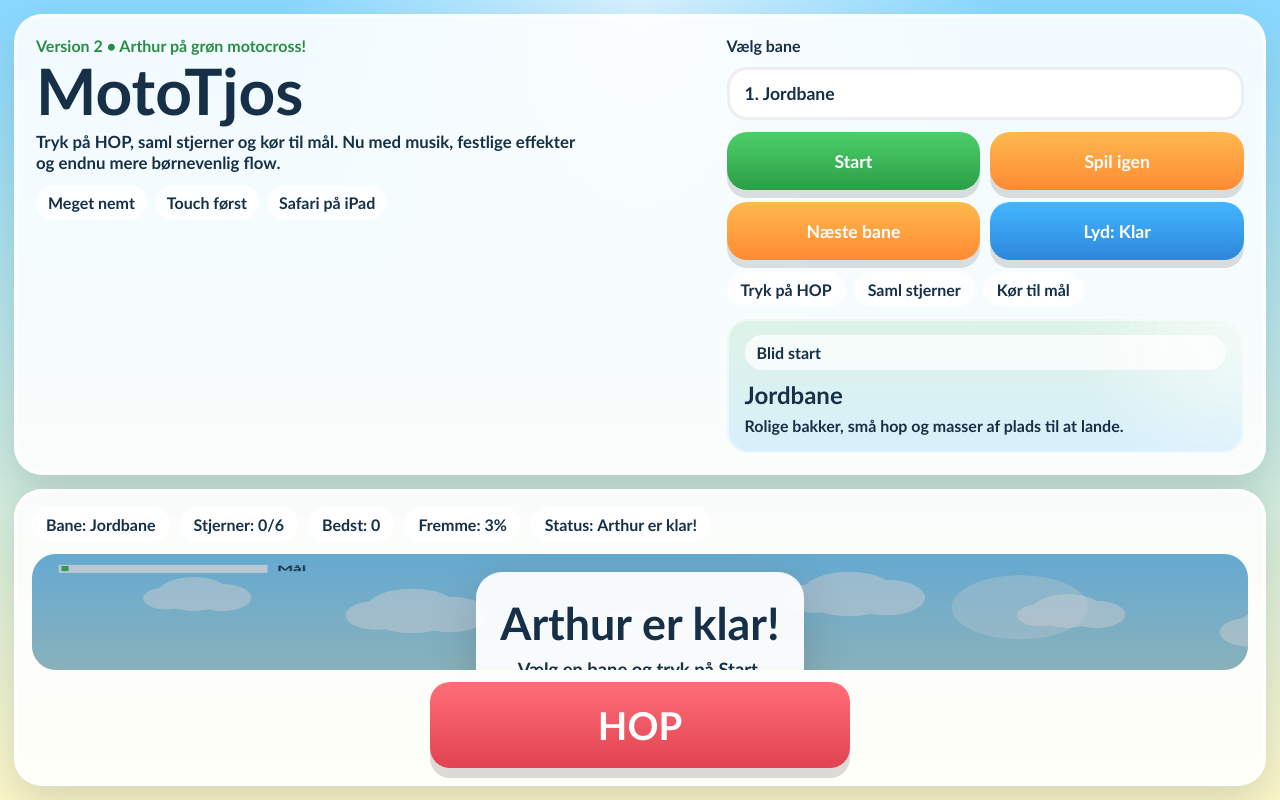
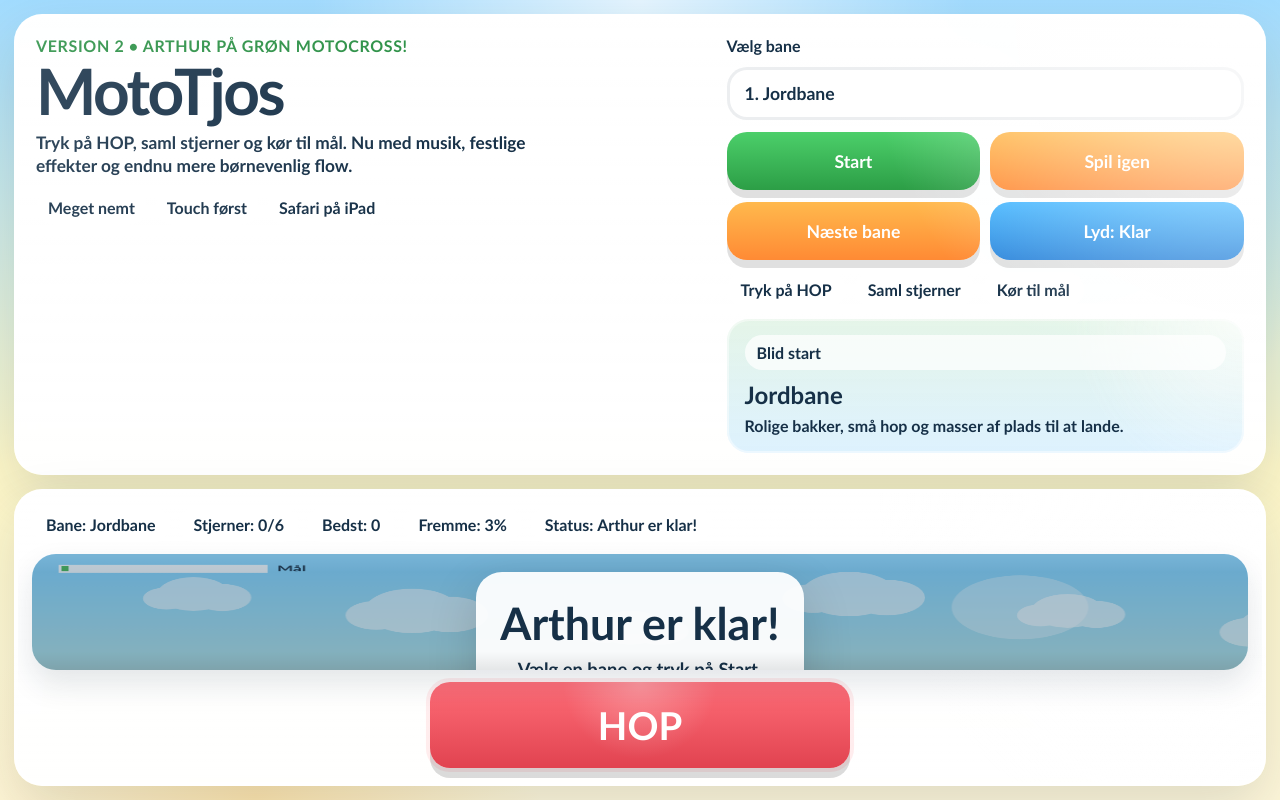
Before and after one commit to KongenAfAlabama/MotoTjos, a plain HTML site: page index.html in a window 1280 px wide. Drawn offline with Linux system fonts and the light colour scheme.

Commit message:
Polish audio and visual design

```diff
--- a/script.js
+++ b/script.js
@@ -172,6 +172,8 @@
   constructor() {
     this.enabled = true;
     this.musicLoaded = false;
+    this.pendingAutoplay = false;
+    this.hasInteracted = false;
     this.musicPath = "assets/mototjos-song.mp3";
     this.music = null;
     this.setupMusic();
@@ -182,27 +184,48 @@
     audio.loop = true;
     audio.preload = "auto";
     audio.volume = 0.4;
+    audio.playsInline = true;
+    audio.setAttribute("playsinline", "");
+    audio.setAttribute("webkit-playsinline", "");
 
-    audio.addEventListener("canplaythrough", () => {
+    audio.addEventListener("loadeddata", () => {
       this.musicLoaded = true;
+      if (this.pendingAutoplay && this.enabled) {
+        this.startMusic();
+      }
     });
 
     audio.addEventListener("error", () => {
       this.musicLoaded = false;
+      this.pendingAutoplay = false;
     });
 
     this.music = audio;
   }
 
+  prime() {
+    if (!this.music) {
+      return;
+    }
+
+    this.hasInteracted = true;
+    this.music.load();
+  }
+
   async startMusic() {
-    if (!this.enabled || !this.musicLoaded || !this.music) {
+    if (!this.enabled || !this.music) {
       return false;
     }
 
+    this.prime();
+
     try {
       await this.music.play();
+      this.pendingAutoplay = false;
+      this.musicLoaded = true;
       return true;
     } catch (error) {
+      this.pendingAutoplay = true;
       return false;
     }
   }
@@ -210,6 +233,7 @@
   stopMusic() {
     if (this.music) {
       this.music.pause();
+      this.pendingAutoplay = false;
     }
   }
 
@@ -341,6 +365,13 @@
     this.syncPreview();
     this.updateSoundButton();
     this.updateUI();
+    document.addEventListener("visibilitychange", () => {
+      if (document.hidden) {
+        this.audio.stopMusic();
+      } else if (this.state === "playing" && this.audio.enabled && this.audio.hasInteracted) {
+        this.audio.startMusic();
+      }
+    });
     requestAnimationFrame((time) => this.loop(time));
   }
 
@@ -377,6 +408,9 @@
       event.preventDefault();
       this.handleJump();
     });
+    ui.startButton.addEventListener("pointerdown", () => this.audio.prime(), { passive: true });
+    ui.restartButton.addEventListener("pointerdown", () => this.audio.prime(), { passive: true });
+    ui.soundButton.addEventListener("pointerdown", () => this.audio.prime(), { passive: true });
 
     window.addEventListener("keydown", (event) => {
       if (event.code === "Space") {
@@ -462,6 +496,8 @@
     let label = "Lyd: Til";
     if (!this.audio.enabled) {
       label = "Lyd: Fra";
+    } else if (this.audio.pendingAutoplay) {
+      label = "Lyd: Starter";
     } else if (!this.audio.musicLoaded) {
       label = "Lyd: Klar";
     }
@@ -636,6 +672,9 @@
   update(delta) {
     this.updateParticles(delta);
     this.updateClouds(delta);
+    if (this.audio.pendingAutoplay || !this.audio.musicLoaded) {
+      this.updateSoundButton();
+    }
 
     if (this.statusTimer > 0) {
       this.statusTimer -= delta;
--- a/style.css
+++ b/style.css
@@ -23,12 +23,14 @@
   margin: 0;
   min-height: 100%;
   overflow: hidden;
-  font-family: "Trebuchet MS", "Avenir Next", sans-serif;
+  font-family: "Arial Rounded MT Bold", "Trebuchet MS", "Avenir Next", sans-serif;
   color: var(--ink);
   touch-action: manipulation;
   background:
-    radial-gradient(circle at top, rgba(255, 255, 255, 0.65), transparent 35%),
-    linear-gradient(180deg, var(--sky-top), var(--sky-bottom));
+    radial-gradient(circle at top, rgba(255, 255, 255, 0.72), transparent 32%),
+    radial-gradient(circle at 20% 100%, rgba(255, 195, 89, 0.35), transparent 22%),
+    radial-gradient(circle at 85% 30%, rgba(68, 182, 255, 0.28), transparent 18%),
+    linear-gradient(180deg, #a2dcff, #fef7c8 58%, #fff7d9);
 }
 
 body {
@@ -46,15 +48,20 @@
   display: grid;
   grid-template-rows: auto 1fr;
   gap: 14px;
+  position: relative;
 }
 
 .hero-card,
 .game-card {
-  background: var(--panel);
-  border: 4px solid rgba(255, 255, 255, 0.6);
+  background:
+    linear-gradient(180deg, rgba(255, 255, 255, 0.95), rgba(255, 255, 255, 0.86)),
+    var(--panel);
+  border: 4px solid rgba(255, 255, 255, 0.72);
   border-radius: 28px;
-  box-shadow: 0 18px 40px var(--shadow);
-  backdrop-filter: blur(6px);
+  box-shadow: 0 22px 55px rgba(22, 48, 71, 0.14);
+  backdrop-filter: blur(10px);
+  position: relative;
+  overflow: hidden;
 }
 
 .hero-card {
@@ -62,6 +69,17 @@
   grid-template-columns: 1.3fr 1fr;
   gap: 18px;
   padding: 18px;
+}
+
+.hero-card::before,
+.game-card::before {
+  content: "";
+  position: absolute;
+  inset: 0;
+  background:
+    radial-gradient(circle at top right, rgba(255, 255, 255, 0.66), transparent 30%),
+    linear-gradient(135deg, rgba(255, 255, 255, 0.15), transparent 35%);
+  pointer-events: none;
 }
 
 .mobile-only {
@@ -78,6 +96,8 @@
   margin: 4px 0 8px;
   font-size: clamp(2.2rem, 5vw, 4.2rem);
   line-height: 1;
+  letter-spacing: -0.04em;
+  text-shadow: 0 2px 0 rgba(255, 255, 255, 0.5);
 }
 
 .hero-badges {
@@ -105,11 +125,14 @@
 .eyebrow {
   color: var(--green-deep);
   font-size: 1rem;
+  text-transform: uppercase;
+  letter-spacing: 0.04em;
 }
 
 .tagline {
-  font-size: 1.05rem;
+  font-size: 1.08rem;
   max-width: 34rem;
+  line-height: 1.35;
 }
 
 .menu-panel {
@@ -138,6 +161,14 @@
   box-shadow: inset 0 0 0 3px rgba(22, 48, 71, 0.08);
 }
 
+.level-select:focus,
+.big-button:focus,
+.jump-button:focus,
+.mini-button:focus {
+  outline: 4px solid rgba(68, 182, 255, 0.28);
+  outline-offset: 2px;
+}
+
 .button-row {
   display: grid;
   grid-template-columns: 1fr 1fr;
@@ -150,6 +181,7 @@
   font-size: 1.1rem;
   color: white;
   box-shadow: 0 8px 0 rgba(0, 0, 0, 0.12);
+  transition: transform 160ms ease, box-shadow 160ms ease, filter 160ms ease;
 }
 
 .mini-button {
@@ -223,16 +255,22 @@
   gap: 12px;
   padding: 14px;
   min-height: 0;
+  background:
+    linear-gradient(180deg, rgba(255, 255, 255, 0.96), rgba(255, 255, 255, 0.82)),
+    rgba(255, 255, 255, 0.88);
 }
 
 .hud {
   display: flex;
   gap: 10px;
   flex-wrap: wrap;
+  position: relative;
+  z-index: 1;
 }
 
 .hud-pill {
   backdrop-filter: blur(4px);
+  box-shadow: inset 0 0 0 1px rgba(255, 255, 255, 0.52);
 }
 
 .canvas-wrap {
@@ -240,7 +278,20 @@
   min-height: 0;
   border-radius: 24px;
   overflow: hidden;
-  background: linear-gradient(180deg, rgba(255, 255, 255, 0.15), rgba(255, 255, 255, 0.05));
+  background:
+    linear-gradient(180deg, rgba(255, 255, 255, 0.18), rgba(255, 255, 255, 0.06));
+  box-shadow:
+    inset 0 0 0 2px rgba(255, 255, 255, 0.28),
+    0 14px 30px rgba(22, 48, 71, 0.12);
+}
+
+.canvas-wrap::after {
+  content: "";
+  position: absolute;
+  inset: 0;
+  pointer-events: none;
+  background:
+    linear-gradient(180deg, rgba(255, 255, 255, 0.12), transparent 16%, transparent 84%, rgba(0, 0, 0, 0.08));
 }
 
 #gameCanvas {
@@ -297,8 +348,11 @@
   padding: 16px 24px;
   font-size: clamp(1.6rem, 3vw, 2.4rem);
   color: white;
-  background: linear-gradient(180deg, #ff6e78, #e14350);
-  box-shadow: 0 10px 0 rgba(0, 0, 0, 0.14);
+  background:
+    radial-gradient(circle at top, rgba(255, 255, 255, 0.28), transparent 34%),
+    linear-gradient(180deg, #ff6e78, #e14350);
+  box-shadow: 0 10px 0 rgba(0, 0, 0, 0.14), 0 0 0 8px rgba(255, 110, 120, 0.16);
+  animation: jump-pulse 1.8s ease-in-out infinite;
 }
 
 @keyframes pop-in {
@@ -310,6 +364,17 @@
   to {
     transform: scale(1);
     opacity: 1;
+  }
+}
+
+@keyframes jump-pulse {
+  0%,
+  100% {
+    box-shadow: 0 10px 0 rgba(0, 0, 0, 0.14), 0 0 0 0 rgba(255, 110, 120, 0.16);
+  }
+
+  50% {
+    box-shadow: 0 10px 0 rgba(0, 0, 0, 0.14), 0 0 0 10px rgba(255, 110, 120, 0.08);
   }
 }
 
@@ -348,6 +413,9 @@
     max-height: calc(100dvh - 20px);
     overflow: auto;
     display: none;
+    background:
+      linear-gradient(180deg, rgba(255, 255, 255, 0.98), rgba(255, 255, 255, 0.92)),
+      rgba(255, 255, 255, 0.92);
   }
 
   .hero-card.menu-open {
@@ -374,6 +442,10 @@
   .hud-pill {
     padding: 7px 12px;
     font-size: 0.92rem;
+  }
+
+  .tagline {
+    font-size: 1rem;
   }
 
   .hero-badges {
@@ -403,5 +475,6 @@
   .jump-button {
     width: 100%;
     min-height: 76px;
+    font-size: 1.9rem;
   }
 }
```
